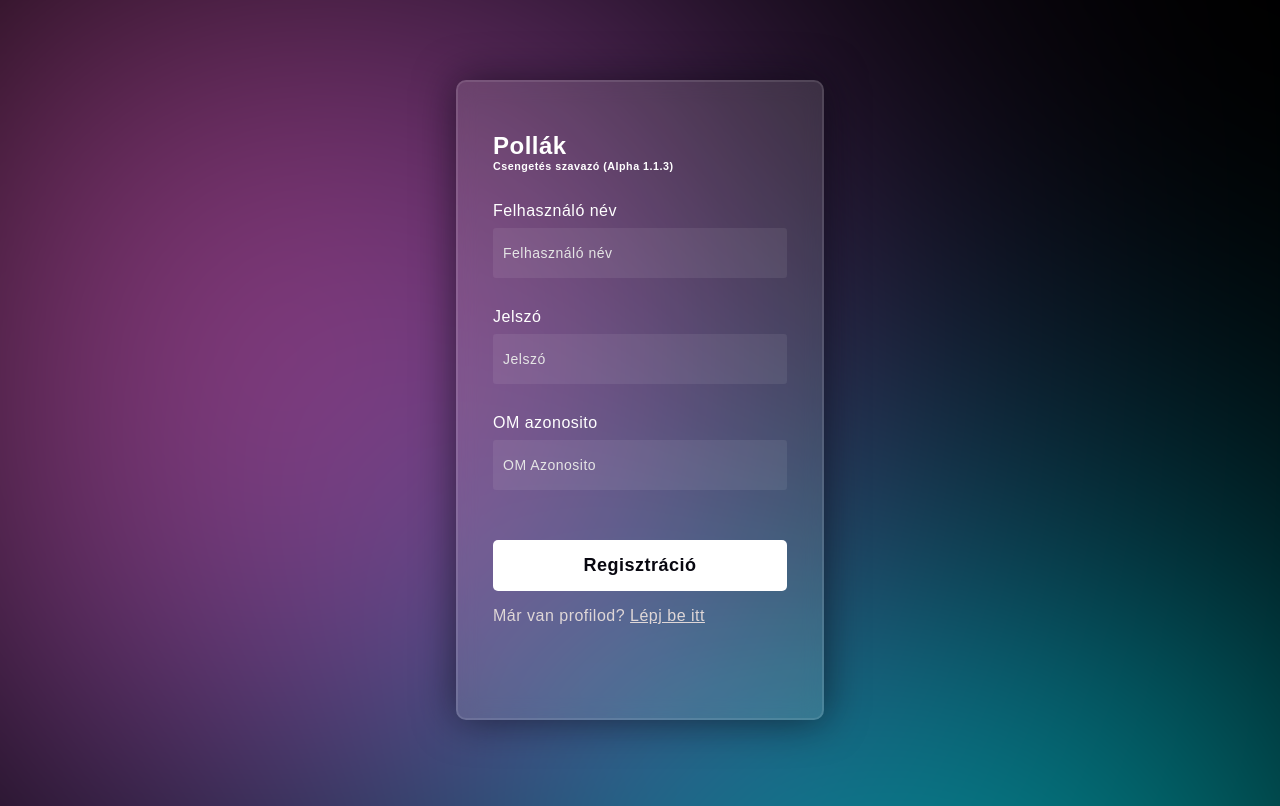
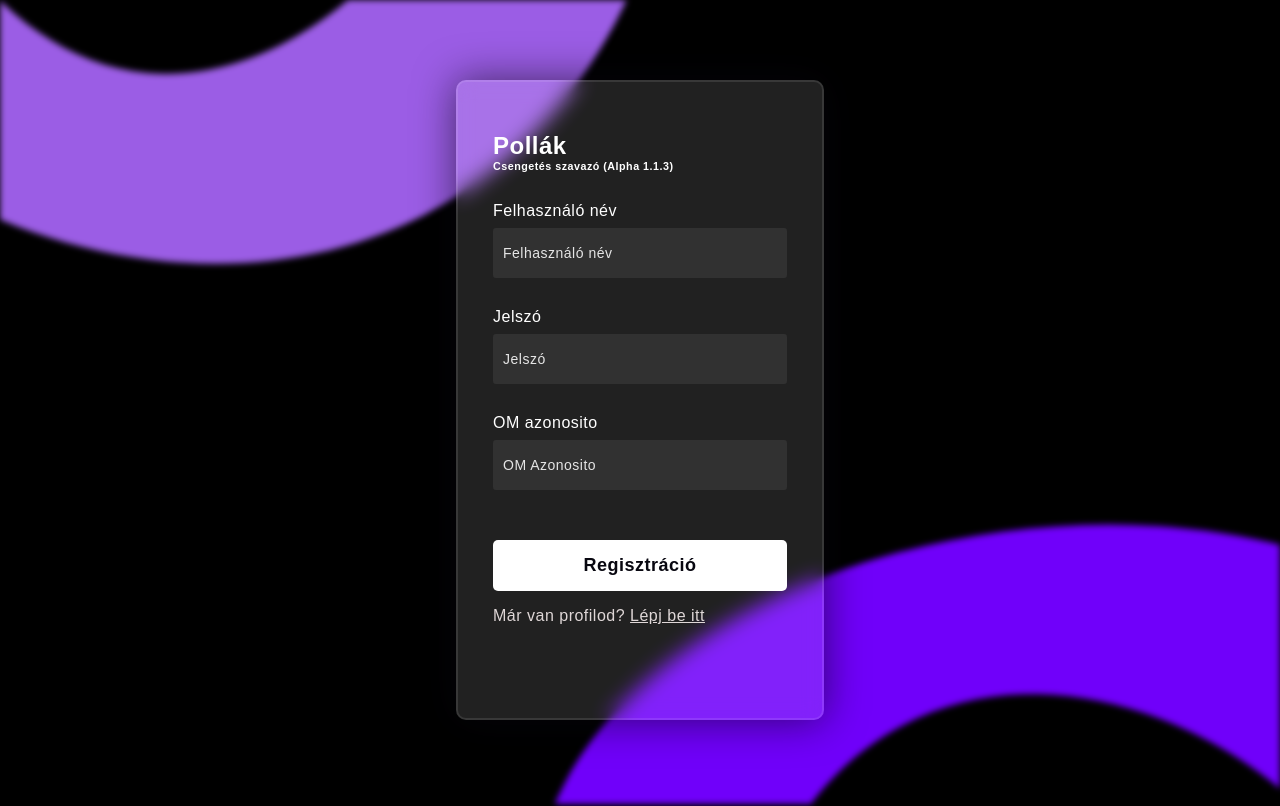
Before and after one commit to hldup/csengo, a Vue app in the folder frontend/: page /#/register in a window 1280 px wide. Shown: the top 806 px of the page. Built offline with nearby package versions, Linux system fonts and the light colour scheme.

Commit message:
Alpha 2.1.0

```diff
--- a/frontend/src/assets/css/login-register.css
+++ b/frontend/src/assets/css/login-register.css
@@ -7,6 +7,7 @@
 }
 body{
     background-color: black;
+    overflow: hidden;
 }
 
 form{
@@ -71,52 +72,46 @@ button{
     border-radius: 5px;
     cursor: pointer;
 }
-.social{
-  margin-top: 30px;
-  display: flex;
-}
-.social div{
-  background: red;
-  width: 150px;
-  border-radius: 3px;
-  padding: 5px 10px 10px 5px;
-  background-color: rgba(255,255,255,0.27);
-  color: #eaf0fb;
-  text-align: center;
-}
-.social div:hover{
-  background-color: rgba(255,255,255,0.47);
-}
+
 
 /* blobs */
-.background { filter: blur(15em); }
+.background {
+    /* blur here */
+    height: 100dvh;
+    width: 100dvw;
+    filter: blur(0.2em);
+ }
+.background svg{
+    height: 50vh;
+    width: 100%;
+ }
 @keyframes rotate {
     100% {
         transform: rotate(360deg);
     }
 }
 .out-top {
-    animation: rotate 15s linear infinite;
+    animation: rotate 10s linear infinite;
     transform-origin: 13px 25px;
 }
 .in-top {
-    animation: rotate 10s linear infinite;
+    animation: rotate 3s linear infinite;
     transform-origin: 13px 25px;
 }
-.out-bottom {
-    animation: rotate 25s linear infinite;
+.outBottom {
+    animation: rotate 10s linear infinite;
     transform-origin: 84px 93px;
+
 }
 .in-bottom {
-    animation: rotate 15s linear infinite;
+    animation: rotate 6s linear infinite;
     transform-origin: 84px 93px;
 }
 
 
 
-.shake {
+.shake  {
     animation: shake 0.4s linear infinite;
-
 }
 @keyframes shake {
     0%  {
@@ -130,3 +125,45 @@ button{
   80% { margin-left: -0.8%; }
   100% { margin-left: 0%; }
 }
+
+.circle {
+    width: 10em;
+    height: 10em;
+    position: absolute;
+    bottom: 0;
+    right: 0;
+    border-radius: 100em 0 0 0;
+}
+
+.fade {
+     animation: fade 0.6s  linear normal forwards;
+    background-color: #7000FA;
+}
+
+@keyframes fade {
+
+    0% {
+       height: 10em;
+       width: 10em
+     }
+    100% {
+        height: 150vh;
+        width: 150vw;
+    }
+}
+
+.disappear {
+    animation: disappear 0.5s linear normal forwards;
+
+}
+@keyframes disappear {
+
+    0% {
+       opacity: 1;
+     }
+
+    100% {
+        opacity: 0;
+        visibility: 0;
+    }
+}
--- a/frontend/src/views/RegisterView.vue
+++ b/frontend/src/views/RegisterView.vue
@@ -1,14 +1,18 @@
 <template>
 
   <div class="background">
-    <svg xmlns="http://www.w3.org/2000/svg" preserveAspectRatio="xMidYMid slice" viewBox="0 0 100 100">
+    <div class="circle" :class="{fade: fade}"></div>
+    <svg xmlns="http://www.w3.org/2000/svg" preserveAspectRatio="xMidYMid slice" viewBox="0 0 100 120">
        <path fill="#9b5de5"   class="out-top" d="M37-5C25.1-14.7,5.7-19.1-9.2-10-28.5,1.8-32.7,31.1-19.8,49c15.5,21.5,52.6,22,67.2,2.3C59.4,35,53.7,8.5,37-5Z"/>
-      <path fill="#f15bb5" class="in-top" d="M20.6,4.1C11.6,1.5-1.9,2.5-8,11.2-16.3,23.1-8.2,45.6,7.4,50S42.1,38.9,41,24.5C40.2,14.1,29.4,6.6,20.6,4.1Z"/>
-      <path fill="#00bbf9" class="out-bottom" d="M105.9,48.6c-12.4-8.2-29.3-4.8-39.4.8-23.4,12.8-37.7,51.9-19.1,74.1s63.9,15.3,76-5.6c7.6-13.3,1.8-31.1-2.3-43.8C117.6,63.3,114.7,54.3,105.9,48.6Z"/>
-      <path fill="#00f5d4" class="in-bottom" d="M102,67.1c-9.6-6.1-22-3.1-29.5,2-15.4,10.7-19.6,37.5-7.6,47.8s35.9,3.9,44.5-12.5C115.5,92.6,113.9,74.6,102,67.1Z"/>
+      <path fill="#00000" class="in-top" d="M20.6,4.1C11.6,1.5-1.9,2.5-8,11.2-16.3,23.1-8.2,45.6,7.4,50S42.1,38.9,41,24.5C40.2,14.1,29.4,6.6,20.6,4.1Z"/>
+   </svg>
+
+    <svg xmlns="http://www.w3.org/2000/svg"  preserveAspectRatio="xMidYMid slice" viewBox="0 0 100 110" >
+    <path fill="#7000FA" class="outBottom" d="M105.9,48.6c-12.4-8.2-29.3-4.8-39.4.8-23.4,12.8-37.7,51.9-19.1,74.1s63.9,15.3,76-5.6c7.6-13.3,1.8-31.1-2.3-43.8C117.6,63.3,114.7,54.3,105.9,48.6Z"/>
+      <path fill="#000000" class="in-bottom" d="M102,67.1c-9.6-6.1-22-3.1-29.5,2-15.4,10.7-19.6,37.5-7.6,47.8s35.9,3.9,44.5-12.5C115.5,92.6,113.9,74.6,102,67.1Z"/>
     </svg>
   </div>
-    <form :class="{ shake: shake}">
+    <form :class="{ shake: shake , disappear: disappear}">
         <h2>Pollák</h2>
         <h6>Csengetés szavazó (Alpha 1.1.3)</h6>
 
@@ -35,6 +39,9 @@ export default {
     data() {
         return{
             shake: false,
+            disappear: false,
+            fade: false,
+            outBottom: true,
             form: {
                 username: "",
                 password: "",
@@ -49,10 +56,12 @@ export default {
                 !this.form.password ||
                 !this.form.om
             ) {
-
                 this.shake = true
                 setTimeout(()=>{ this.shake = false },400)
             }
+
+            this.fade = true
+            this.disappear = true
         }
     }
 }
```
Also changed, not shown: 2 other files (tests, documents, lock files or other folders).
